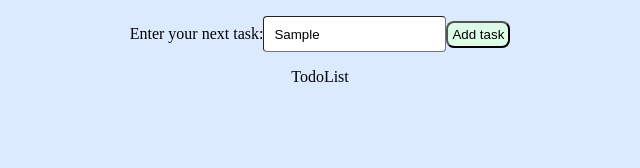
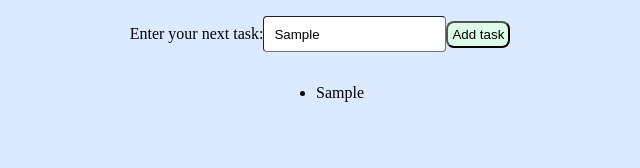
Before and after one commit to jowens1/todo-react, a React (Vite) app: page / in a window 1280 px wide. Both pictures are taken after typing "Sample" into the empty fields and a click on the button "Add task". Shown: the top 168 px of the page, without its empty margins (320-960 px from the left). Built offline with nearby package versions, Linux system fonts and the light colour scheme.

Commit message:
Add todo Item and Add item to Todos

```diff
--- a/src/components/todoForm.tsx
+++ b/src/components/todoForm.tsx
@@ -1,16 +1,27 @@
-const TodoForm = () => (
-    <form action="">
+type Props = {
+  newTodo: string;
+  setNewTodo: (value: string) => void;
+  setTodos: () => void;
+};
+
+const TodoForm = ({ newTodo, setNewTodo, setTodos }: Props) => {
+  return (
     <div className="">
       <label className="justify-items-center">Enter your next task:</label>
-        <input className="border h-8 rounded indent-2" />
+      <input
+        className="border h-8 rounded indent-2"
+        value={newTodo}
+        onChange={(e) => setNewTodo(e.target.value)}
+      />
 
       <button
         type="button"
         className="bg-green-100 rounded-lg hover:bg-green-200 p-1 justify-items-center"
+        onClick={setTodos}
       >
         Add task
       </button>
     </div>
-    </form>
   );
+};
 export default TodoForm;
--- a/src/components/todoList.tsx
+++ b/src/components/todoList.tsx
@@ -1,6 +1,17 @@
-const TodoList = () => {
-  const tempTodoList = ["First", "Second", "Third"];
-  return <div>{"TodoList"}</div>;
+import { TodoItem } from "../types/todo-types";
+
+type Props = {
+  todos: TodoItem[];
+};
+const TodoList = ({ todos }: Props) => {
+  const renderTodos = () => {
+    return todos.map((todo, index) => <li key={index}>{todo.task}</li>);
+  };
+  return (
+    <div>
+      <ul>{renderTodos()}</ul>
+    </div>
+  );
 };
 
 export default TodoList;
--- a/src/pages/todosView.tsx
+++ b/src/pages/todosView.tsx
@@ -1,15 +1,29 @@
+import { useState } from "react";
 import Container from "../components/container";
 import Layout from "../components/layout";
 import TodoForm from "../components/todoForm";
 import TodoList from "../components/todoList";
+import { TodoItem } from "../types/todo-types";
+
 const TodosView = () => {
+  const [todos, setTodos] = useState<TodoItem[]>([]);
+  const [newTodo, setNewTodo] = useState("");
+
+  const handleAddTodo = () => {
+    setTodos([...todos, { task: newTodo, completed: false }]);
+  };
+
   return (
     <Layout>
       <Container>
-        <TodoForm />
+        <TodoForm
+          newTodo={newTodo}
+          setNewTodo={setNewTodo}
+          setTodos={handleAddTodo}
+        />
       </Container>
       <Container>
-        <TodoList />
+        <TodoList todos={todos} />
       </Container>
     </Layout>
   );
--- /dev/null
+++ b/src/types/todo-types.ts
@@ -0,0 +1,4 @@
+export interface TodoItem {
+  task: string;
+  completed: boolean;
+}
```
Lines whose indentation alone changed are shown as unchanged.
